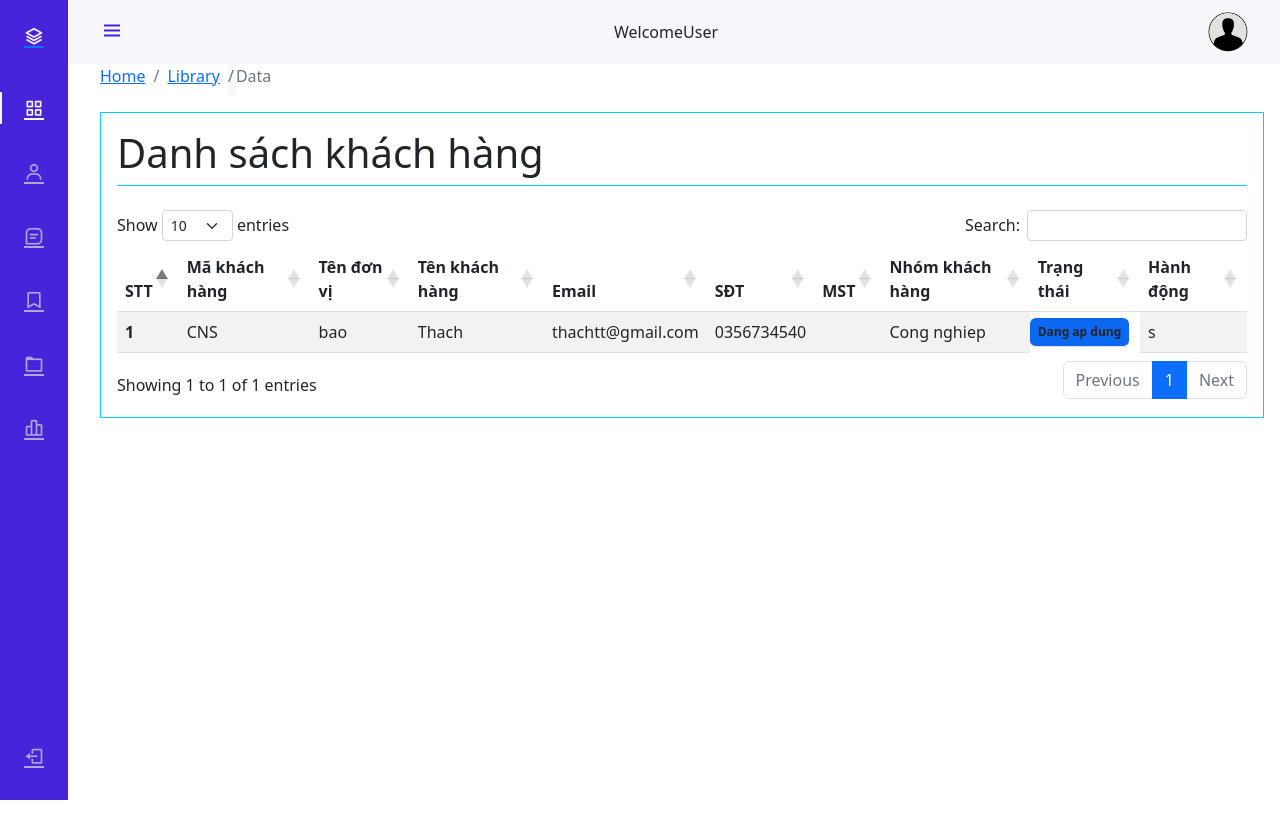
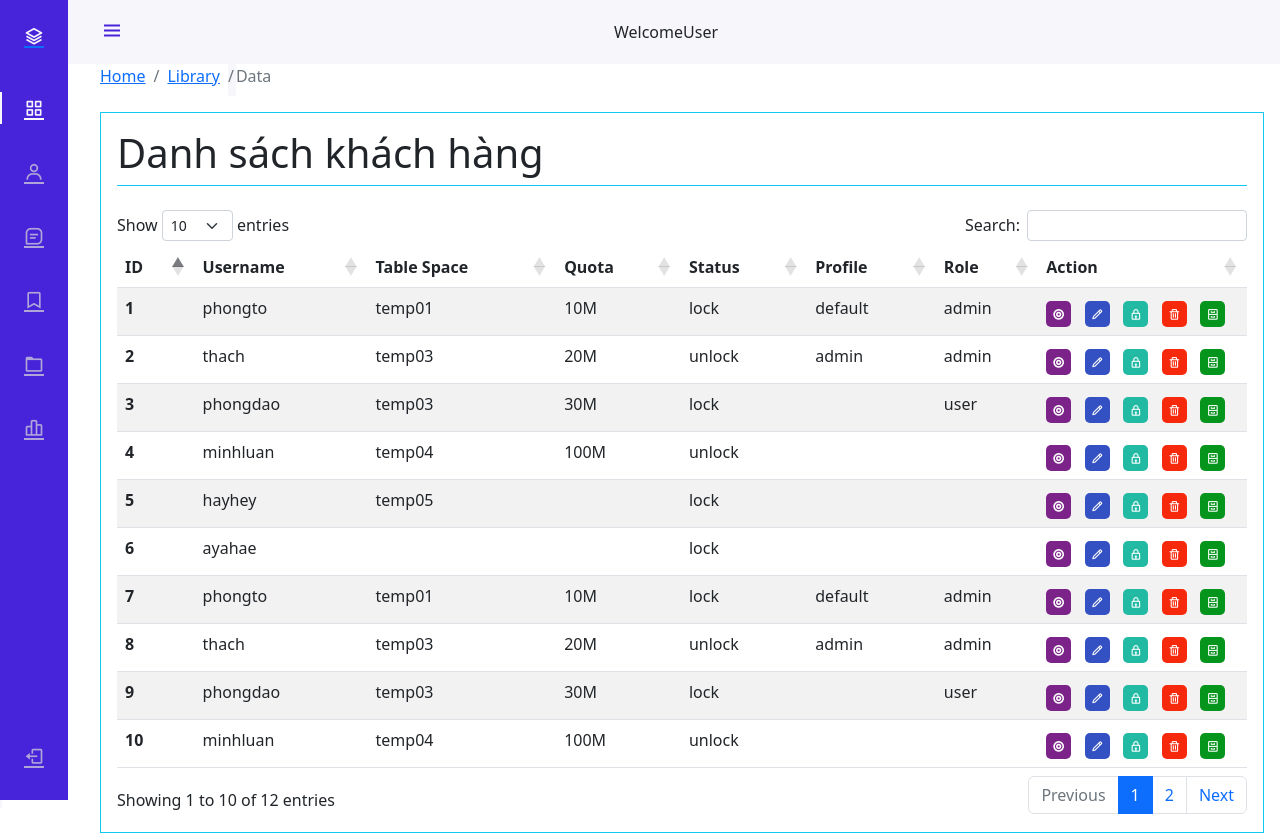
Before and after one commit to fongto2811/human_resources_python_flask, a Flask app: page /users in a window 1280 px wide. Before the commit the page ends 800 px from the top, so only its background shows below. Run offline with Flask 2, Linux system fonts and the light colour scheme; some libraries are stand-ins or nearby versions.

```diff
--- a/UI/routes.py
+++ b/UI/routes.py
@@ -1,61 +1,128 @@
 from UI import ui
-from flask import render_template, redirect
+from flask import render_template, redirect, request
 import json
+from flask_login import login_user, logout_user
+
+users =[
+        {
+            "id" : "1",
+            "username" : "phongto",
+            "tablespace" : "temp01",
+            "quota" : "10M",
+            "status" : "lock",
+            "profile" : "default",
+            "role" : "admin",
+        },
+        {
+            "id" : "2",
+            "username" : "thach",
+            "tablespace" : "temp03",
+            "quota" : "20M",
+            "status" : "unlock",
+            "profile" : "admin",
+            "role" : "admin",
+        },
+        {
+            "id" : "3",
+            "username" : "phongdao",
+            "tablespace" : "temp03",
+            "quota" : "30M",
+            "status" : "lock",
+            "profile" : "",
+            "role" : "user",
+        },
+        {
+            "id" : "4",
+            "username" : "minhluan",
+            "tablespace" : "temp04",
+            "quota" : "100M",
+            "status" : "unlock",
+            "profile" : "",
+            "role" : "",
+        },
+        {
+            "id" : "5",
+            "username" : "hayhey",
+            "tablespace" : "temp05",
+            "quota" : "",
+            "status" : "lock",
+            "profile" : "",
+            "role" : "",
+        },
+        {
+            "id" : "6",
+            "username" : "ayahae",
+            "tablespace" : "",
+            "quota" : "",
+            "status" : "lock",
+            "profile" : "",
+            "role" : "",
+        },
+        {
+            "id" : "7",
+            "username" : "phongto",
+            "tablespace" : "temp01",
+            "quota" : "10M",
+            "status" : "lock",
+            "profile" : "default",
+            "role" : "admin",
+        },
+        {
+            "id" : "8",
+            "username" : "thach",
+            "tablespace" : "temp03",
+            "quota" : "20M",
+            "status" : "unlock",
+            "profile" : "admin",
+            "role" : "admin",
+        },
+        {
+            "id" : "9",
+            "username" : "phongdao",
+            "tablespace" : "temp03",
+            "quota" : "30M",
+            "status" : "lock",
+            "profile" : "",
+            "role" : "user",
+        },
+        {
+            "id" : "10",
+            "username" : "minhluan",
+            "tablespace" : "temp04",
+            "quota" : "100M",
+            "status" : "unlock",
+            "profile" : "",
+            "role" : "",
+        },
+        {
+            "id" : "11",
+            "username" : "hayhey",
+            "tablespace" : "temp05",
+            "quota" : "",
+            "status" : "lock",
+            "profile" : "",
+            "role" : "",
+        },
+        {
+            "id" : "12",
+            "username" : "ayahae",
+            "tablespace" : "",
+            "quota" : "",
+            "status" : "lock",
+            "profile" : "",
+            "role" : "",
+        },
+    ]
 
 @ui.route('/users')
 def user():
-    users =[
-        {
-        "username" : "phongto",
-        "tablespace" : "temp01",
-        "quota" : "10M",
-        "status" : "lock",
-        "profile" : "default",
-        "role" : "admin",
-        },
-        {
-        "username" : "thach",
-        "tablespace" : "temp03",
-        "quota" : "20M",
-        "status" : "unlock",
-        "profile" : "admin",
-        "role" : "admin",
-        },
-        {
-        "username" : "phongdao",
-        "tablespace" : "temp03",
-        "quota" : "30M",
-        "status" : "lock",
-        "profile" : "",
-        "role" : "user",
-        },
-        {
-        "username" : "minhluan",
-        "tablespace" : "temp04",
-        "quota" : "100M",
-        "status" : "unlock",
-        "profile" : "",
-        "role" : "",
-        },
-        {
-        "username" : "hayhey",
-        "tablespace" : "temp05",
-        "quota" : "",
-        "status" : "lock",
-        "profile" : "",
-        "role" : "",
-        },
-        {
-        "username" : "ayahae",
-        "tablespace" : "",
-        "quota" : "",
-        "status" : "lock",
-        "profile" : "",
-        "role" : "",
-        },
-    ]
+
     print(users[0]["username"])
-    return render_template('users/index.html', page = 5)
+    return render_template('users/index.html',user = users)
 @ui.route('/profiles')
 def profile():
     return render_template('profiles/index.html', page = 5)
+
+@ui.route('/login')
+def login():
+    return render_template('login/index.html')
--- a/UI/static/css/menu.css
+++ b/UI/static/css/menu.css
@@ -131,6 +131,40 @@ a {
 .height-100 {
   height: 100vh;
 }
+
+.button__action__container{
+  display: flex;
+  flex-wrap: wrap;
+}
+.button__action__wrapper{
+  padding: 0;
+  width: 20%;
+  margin-top: 5px;
+}
+.button__action__wrapper button{
+  border-radius: 5px;
+  border: none;
+  outline: none;
+}
+.button__action__wrapper  i{
+  color: #fff;
+  font-size: 0.8rem;
+}
+.button__action--eye{
+  background-color: #7B2388;
+}
+.button__action--pencil {
+  background-color: #3351C3;
+}
+.button__action--lock {
+  background-color: #23BAA3;
+}
+.button__action--track {
+  background-color: #F6290C;
+}
+.button__action--cabinet {
+  background-color: #06951C;
+}
 @media screen and (min-width: 768px) {
   body {
     margin: calc(var(--header-height) + 1rem) 0 0 0;
--- a/UI/templates/users/index.html
+++ b/UI/templates/users/index.html
@@ -16,30 +16,58 @@
     <table id="data-table" class="table table-striped" style="width:100%">
       <thead>
         <tr>
-          <th scope="col">STT</th>
-          <th scope="col">Mã khách hàng</th>
-          <th scope="col">Tên đơn vị</th>
-          <th scope="col">Tên khách hàng</th>
-          <th scope="col">Email</th>
-          <th scope="col">SĐT</th>
-          <th scope="col">MST</th>
-          <th scope="col">Nhóm khách hàng</th>
-          <th scope="col">Trạng thái</th>
-          <th scope="col">Hành động</th>
+          <th scope="col">ID</th>
+          <th scope="col">Username</th>
+          <th scope="col">Table Space</th>
+          <th scope="col">Quota</th>
+          <th scope="col">Status</th>
+          <th scope="col">Profile</th>
+          <th scope="col">Role</th>
+          <th scope="col">Action</th>
         </tr>
       </thead>
       <tbody>
+        {%for p in user%}
         <tr>
-          <th scope="row">1</th>
-          <td>CNS</td>
-          <td>bao</td>
-          <td>Thach</td>
-          <td>thachtt@gmail.com</td>
-          <td>0356734540</td>
-          <td></td>
-          <td>Cong nghiep</td>
-          <td class="status badge bg-primary">Dang ap dung</td>
-          <td>s</td>
+          <th scope="row">{{p.id}}</th>
+          <td>{{p.username}}</td>
+          <td>{{p.tablespace}}</td>
+          <td>{{p.quota}}</td>
+          <td>{{p.status}}</td>
+          <td>{{p.profile}}</td>
+          <td>{{p.role}}</td>
+          <td>
+            <div class="button__action__container ">
+              <div class="button__action__wrapper">
+                <button class=" button__action--eye ">
+                  <i class='bx bxs-bullseye'></i>
+                </button>
+              </div>
+              <div class="button__action__wrapper">
+                <button class=" button__action--pencil ">
+                  <i class='bx bx-pencil'></i>
+                </button>
+              </div>
+              <div class="button__action__wrapper">
+                <button class=" button__action--lock ">
+                  <i class='bx bx-lock'></i>
+                </button>
+              </div>
+              <div class="button__action__wrapper">
+                <button class=" button__action--track ">
+                  <i class='bx bx-trash'></i>
+                </button>
+              </div>
+              <div class="button__action__wrapper">
+                <button class=" button__action--cabinet ">
+                  <i class='bx bx-cabinet'></i>
+                </button>
+              </div>
+
+            </div>
+          </td>
+        </tr>
+        {%endfor%}
       </tbody>
     </table>
   </div>
--- a/packages.txt
+++ b/packages.txt
@@ -8,3 +8,4 @@ Jinja2==3.1.2
 MarkupSafe==2.1.1
 python-dotenv==0.21.0
 Werkzeug==2.2.2
+flask_login==0.6.2
```
Also changed, not shown: UI/static/css/login.css (added, +30 -0 lines), UI/templates/login/index.html (added, +62 -0 lines).
